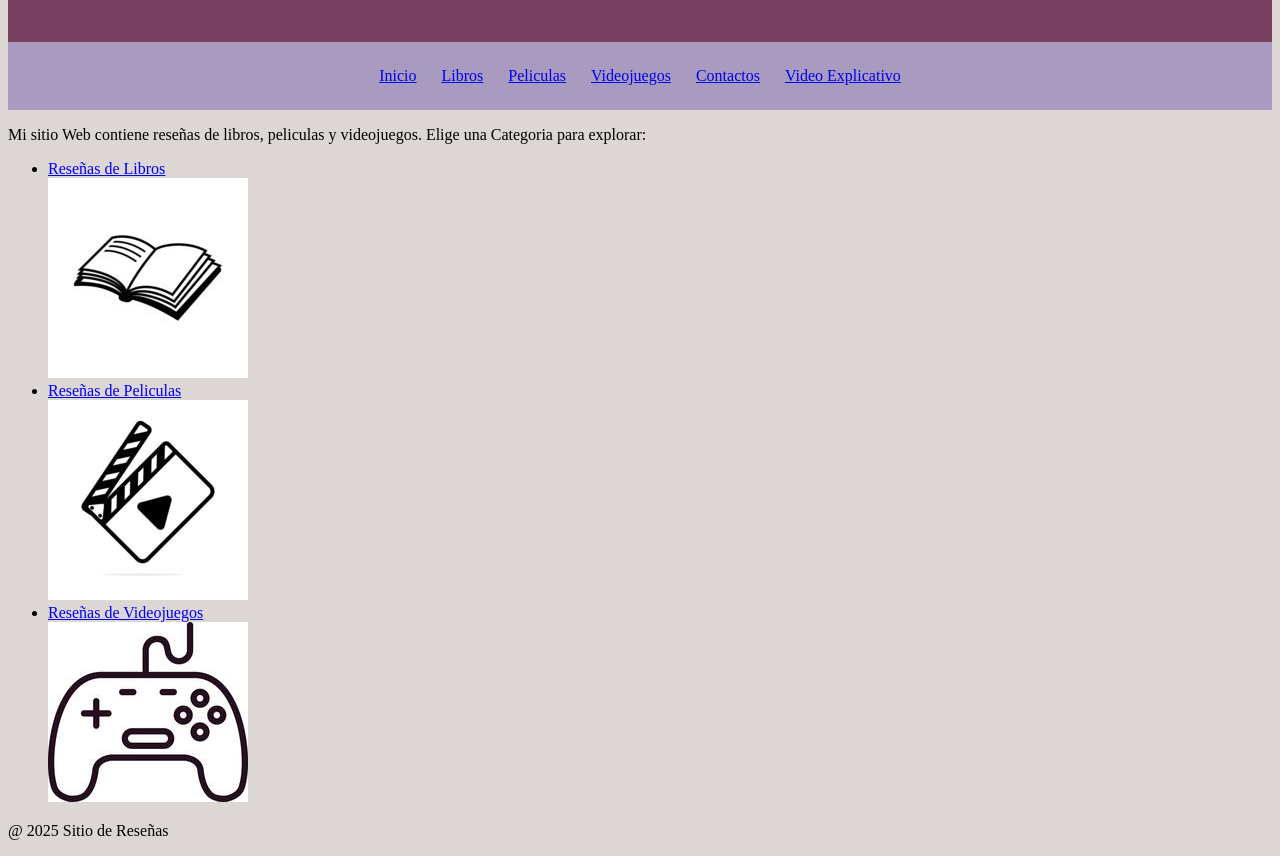
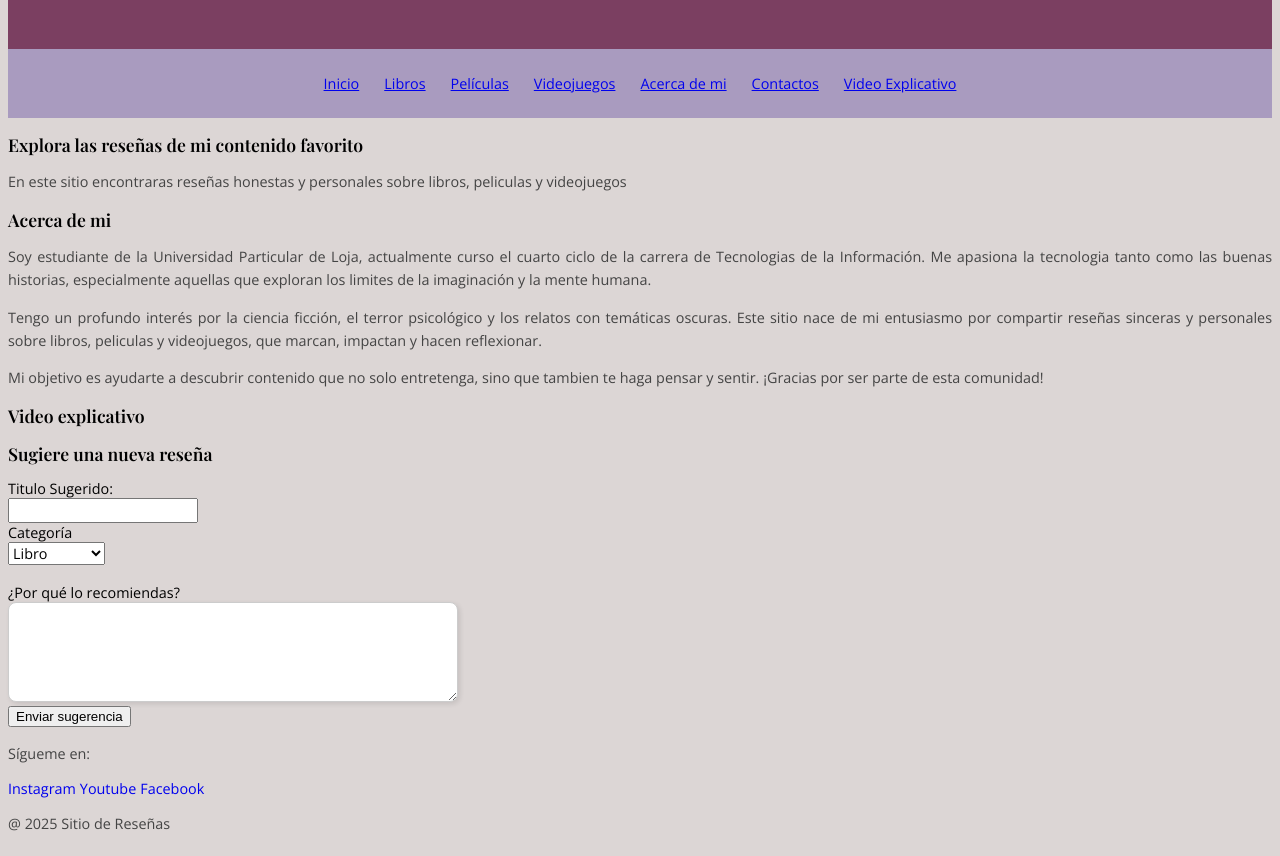
Before and after one commit to BryAlexander/Tarea, a plain HTML site: page index.html in a window 1280 px wide. Shown: the part 157-1013 px from the top of the page. Drawn offline with nearby package versions, Linux system fonts and the light colour scheme.

Commit message:
Cambios en la hoja de estilos

```diff
--- a/estilos.css
+++ b/estilos.css
@@ -1,13 +1,13 @@
 
 header{
-    font-family: "rubik", sans-serif;
+    font-family: 'PlayFair Display',serif;
     text-align: center;
     font-size: 25px;
     background-color:#7b3f61;
     padding: 2rem;
-
 }
 .menu{
+    font-family: 'PlayFair Display',serif;
     background-color: #a99bbf;
     padding: 25px;
     display: flex;
@@ -15,11 +15,45 @@ header{
     gap: 25px;
     text-decoration: none;
     transition: color 0.3s
-
 }
 .menu a:hover{
     color:black;
 }
+.redes a:hover{
+    color: black;
+}
 body{
     background-color: #dcd6d5;
 }
+h2{
+    font-family: 'PlayFair Display',serif;
+    font-size: 1.1rem;
+}
+p{
+    font-size: 0.9rem;
+    line-height: 1.6;
+    color: #444;
+    margin-bottom: 1em;
+    text-align: justify;
+}
+p, a, li, label, input, select {
+  font-family: 'Open Sans', sans-serif;
+  font-size: 0.9rem;
+}
+.redes a {
+  margin: 0 px;
+  text-decoration: none;
+  transition: color 0.3s
+}
+textarea{
+  width: 100%;
+  max-width: 450px;
+  height: 100px;
+  padding: 10px;
+  font-family: 'Open Sans', sans-serif;
+  font-size: 16px;
+  border: 1px solid #ccc;   border-radius: 8px;
+  box-shadow: 2px 2px 5px rgba(0,0,0,0.1);
+  resize: vertical;
+  box-sizing: border-box;
+}
--- a/index.html
+++ b/index.html
@@ -7,6 +7,9 @@
     <link rel="preconnect" href="https://fonts.googleapis.com">
     <link rel="preconnect" href="https://fonts.gstatic.com" crossorigin>
     <link href="https://fonts.googleapis.com/css2?family=Rubik:ital,wght@0,300..900;1,300..900&display=swap" rel="stylesheet">
+    <link rel="preconnect" href="https://fonts.googleapis.com">
+    <link rel="preconnect" href="https://fonts.gstatic.com" crossorigin>
+    <link href="https://fonts.googleapis.com/css2?family=Open+Sans:wght@400;600&family=Playfair+Display:wght@600&display=swap" rel="stylesheet">
     <title>Página Principal</title>
 </head>
 <body>
@@ -16,30 +19,57 @@
     <nav class="menu">
         <a href="index.html">Inicio</a>
         <a href="libros.html">Libros</a>
-        <a href="peliculas.html">Peliculas</a>
+        <a href="peliculas.html">Películas</a>
         <a href="videojuegos.html">Videojuegos</a>
+        <a href="#acerca">Acerca de mi</a>
         <a href="#contactos">Contactos</a>
         <a href="#video">Video Explicativo</a>
     </nav>
+    <section>
+        <h2>Explora las reseñas de mi contenido favorito</h2>
+        <p>En este sitio encontraras reseñas honestas y personales sobre libros, peliculas y videojuegos</p>
+    </section>
+    <section id="acerca">
+        <h2>Acerca de mi</h2>
+        <p>
+            Soy estudiante de la Universidad Particular de Loja, actualmente curso el cuarto ciclo de la carrera de Tecnologias de la Información.
+            Me apasiona la tecnologia tanto como las buenas historias, especialmente aquellas que exploran los limites de la imaginación y la mente humana.
+        </p>
+        <p>
+            Tengo un profundo interés por la ciencia ficción, el terror psicológico y los relatos con temáticas oscuras.
+            Este sitio nace de mi entusiasmo por compartir reseñas sinceras y personales sobre libros, peliculas y videojuegos, que marcan, impactan y hacen reflexionar.
+        </p>
+        <p>
+            Mi objetivo es ayudarte a descubrir contenido que no solo entretenga, sino que tambien te haga pensar y sentir. ¡Gracias por ser parte de esta comunidad!
+        </p>
+    </section>
+    <section>
+        <h2>Video explicativo</h2>
+    </section>
+    <section id="Contactos">
+        <h2>Sugiere una nueva reseña</h2>
+        <form>
+            <label for="titulo">Titulo Sugerido:</label><br>
+            <input type="text" id="titulo" name ="titulo"><br>
 
-    <section>
-        <p>Mi sitio Web contiene reseñas de libros, peliculas y videojuegos. Elige una Categoria para explorar:</p>
-       <nav>
-        <ul>
-         <li>
-            <a href="libros.html">Reseñas de Libros</a> <br>
-            <img src="iconos/libro.jpg" alt="Icono de libro">
-        </li>
-         <li><a href="peliculas.html">Reseñas de Peliculas</a><br>
-            <img src="iconos/pelicula.jpg" alt="Icono de pelicula">
-        </li>
-         <li><a href="videojuegos.html">Reseñas de Videojuegos</a><br>
-            <img src="iconos/videojuego.jpg" alt="Icono de videojuego">
-        </li>
-        </ul>
-       </nav>
+            <label for="categoria">Categoría</label><br>
+            <select id="categoria" name="categoria">
+               <option value="libro">Libro</option>
+               <option value="pelicula">Película</option>
+               <option value="videojuego">Videojuego</option>
+            </select><br><br>
+
+            <label for="comentario">¿Por qué lo recomiendas?</label><br>
+            <textarea id="comentario" name="comentario"></textarea><br>
+
+            <button type="submit">Enviar sugerencia</button>
+        </form>
     </section>
-    <footer>
+    <footer class="redes">
+        <p>Sígueme en:</p>
+        <a href="#">Instagram</a>
+        <a href="#">Youtube</a>
+        <a href="#">Facebook</a>
         <p>@ 2025 Sitio de Reseñas</p>
     </footer>
 </body>
```
